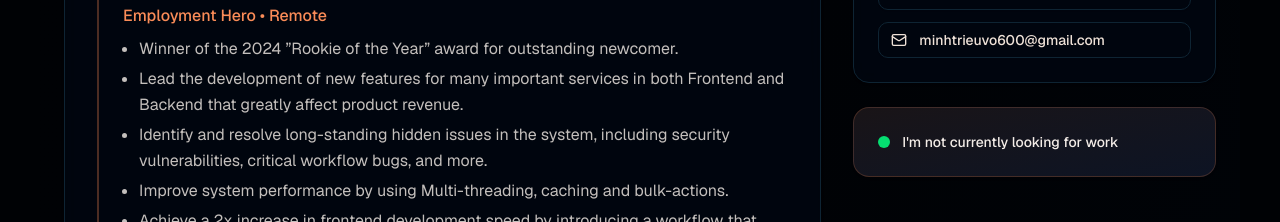
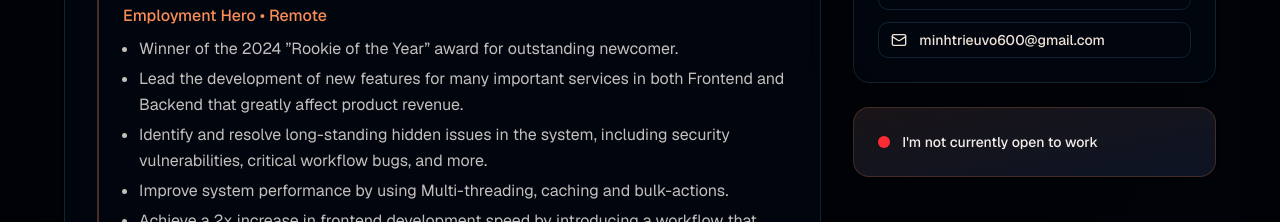
Before and after one commit to vominhtrieu/trieu-vo-portfolio, a Next.js app: page / in a window 1280 px wide. Shown: the part 960-1182 px from the top of the page. Built offline with nearby package versions, Linux system fonts and the light colour scheme.

Commit message:
Minor fix

```diff
--- a/app/page.tsx
+++ b/app/page.tsx
@@ -317,8 +317,8 @@ export default function Portfolio() {
             {/* Status Card */}
             <Card className="p-6 bg-gradient-to-br from-primary/10 to-accent/10 border-primary/20">
               <div className="flex items-center gap-3">
-                <div className="w-3 h-3 bg-green-400 rounded-full animate-pulse"></div>
-                <p className="text-sm font-medium text-foreground">I'm not currently looking for work</p>
+                <div className="w-3 h-3 bg-red-500 rounded-full animate-pulse"></div>
+                <p className="text-sm font-medium text-foreground">I'm not currently open to work</p>
               </div>
             </Card>
           </div>
```
